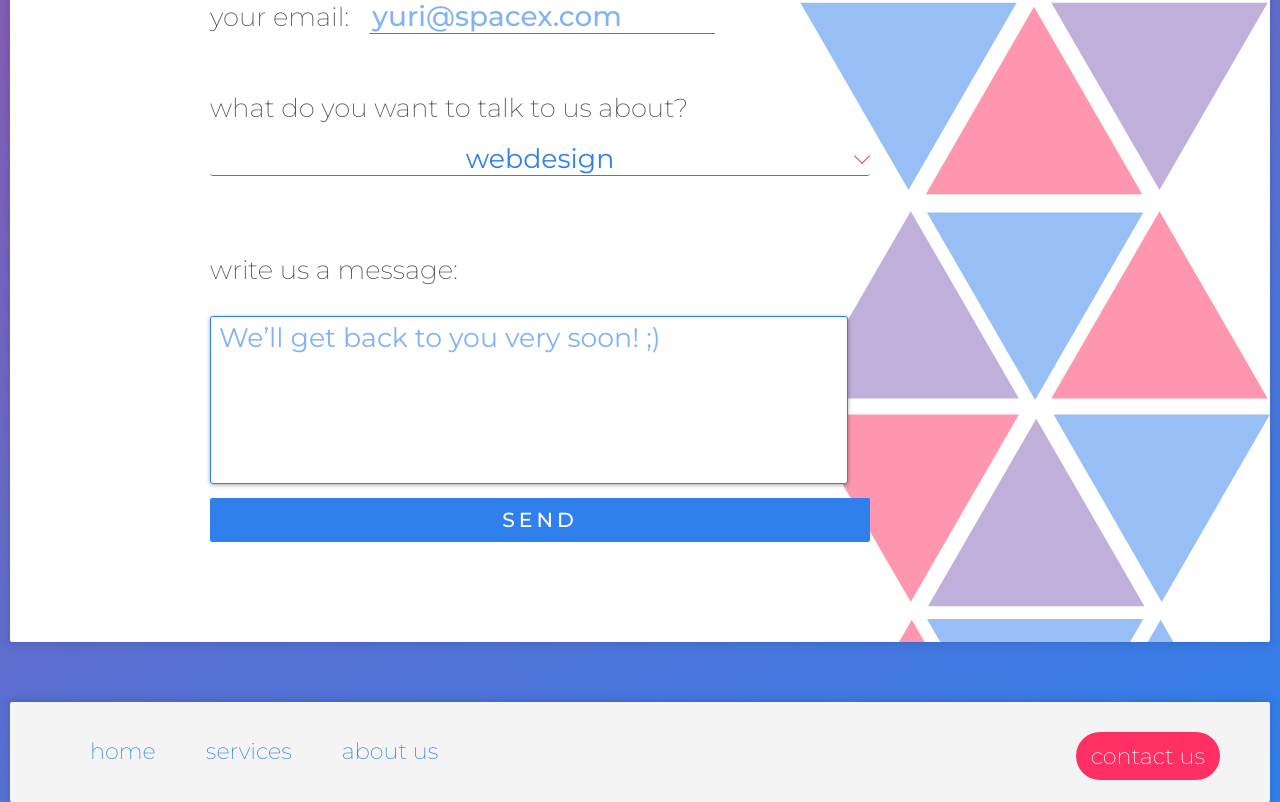
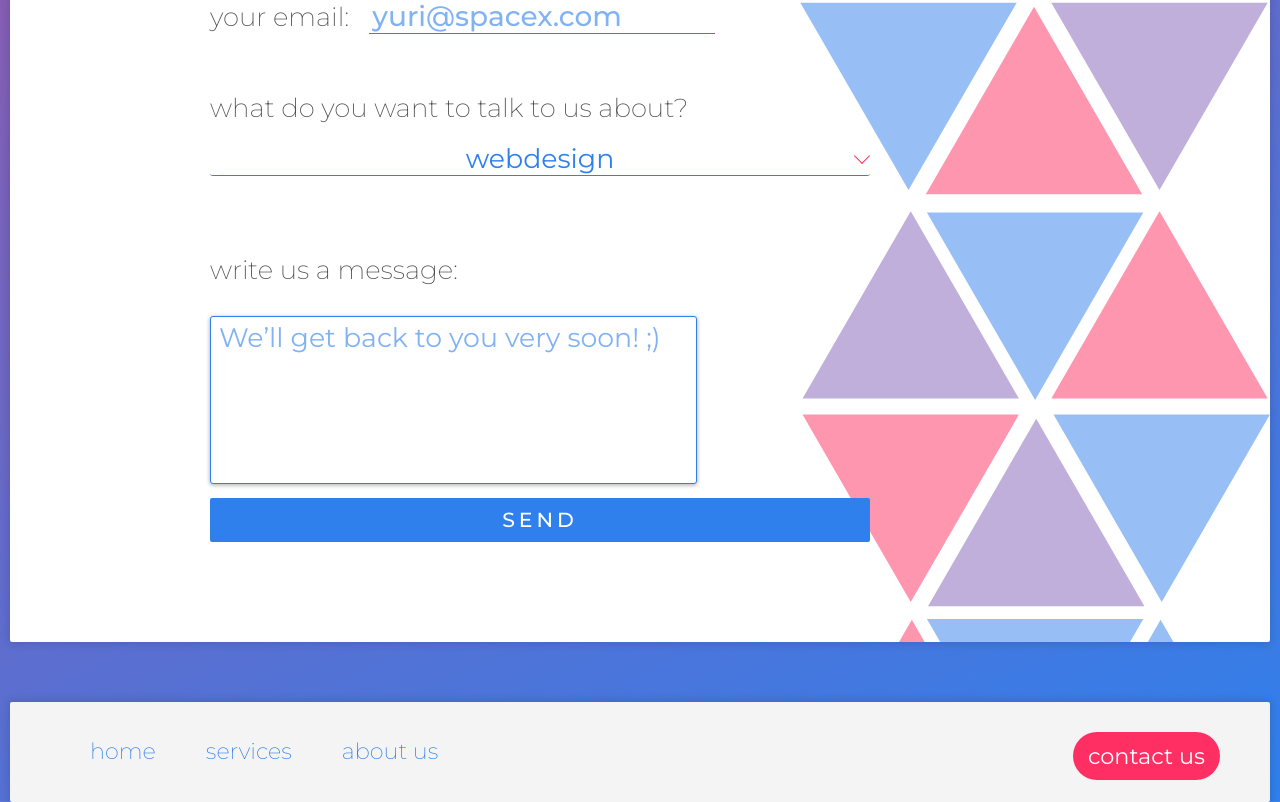
Before and after one commit to joordas/3gir, a React app: page / in a window 1280 px wide. Shown: the part 2004-2806 px from the top of the page. Built offline with nearby package versions, Linux system fonts and the light colour scheme.

Commit message:
added a bunch of new responsive rules, I think smartphone version is almost ok now.

```diff
--- a/public/css/globals.css
+++ b/public/css/globals.css
@@ -84,14 +84,13 @@ a {
     display: flex;
     padding-left: 50px;
     padding-top: 30px;
-    margin-bottom: 30%;
+    margin-bottom: 100px;
     z-index: 10;
     flex-direction: row;
     max-height: 150px;
     max-width: 400px;
   }
 }
-
 
 @media (max-width: 1000px) {
   body {
--- a/src/App.jsx
+++ b/src/App.jsx
@@ -11,9 +11,6 @@ import Services from "./components/Services";
 import Footer from "./components/Footer";
 import LetsTalk from "./components/LetsTalk";
 
-
-
-
 const SideDecoration = s.img`
   position: absolute;
   bottom: 0;
@@ -21,6 +18,9 @@ const SideDecoration = s.img`
   padding-bottom: 30px;
 @media (max-width: 1400px) {
   height: 50%;
+}
+@media (max-width: 700px) {
+  display: none;
 }
 `;
 
--- a/src/components/ContactForm.jsx
+++ b/src/components/ContactForm.jsx
@@ -6,6 +6,7 @@ const Form = styled.form`
   flex-direction: column;
   flex-wrap: wrap;
   max-width: 660px;
+
   z-index: 100;
 `;
 
@@ -21,7 +22,6 @@ const InputGroup = styled.div`
     display: flex;
     flex-direction: column;
     align-items: center;
-    padding-right: 20%;
   }
 `;
 
@@ -32,6 +32,9 @@ const Label = styled.label`
   font-size: 1.625rem;
   margin-right: 20px;
   margin-bottom: 20px;
+  @media (max-width: 700px) {
+    text-align: center;
+  }
 `;
 
 const TextInput = styled.input`
@@ -107,7 +110,8 @@ const TextArea = styled.textarea`
   box-shadow: 0 1px 5px rgba(0, 0, 0, 0.12), 0 1px 4px rgba(0, 0, 0, 0.24);
   transition: all 0.3s cubic-bezier(0.25, 0.8, 0.25, 1);
   @media (max-width: 700px) {
-    width: 120%;
+    max-width: 100vw;
+    overflow-x: hidden;
   }
   &::placeholder {
     font-family: var(--font-montserrat);
@@ -147,6 +151,10 @@ const Send = styled.input`
     transform: translateY(-2px);
     box-shadow: 0 10px 16px 0 rgba(0, 0, 0, 0.2);
     letter-spacing: 5px;
+  }
+  @media (max-width: 700px) {
+    // max-width: 90vw;
+    margin: 0 40px 20px;
   }
 `;
 
@@ -263,7 +271,7 @@ class ContactForm extends Component {
           <TextArea
             name="message"
             id="message"
-            cols="40"
+            cols="30"
             rows="5"
             placeholder="We’ll get back to you very soon! ;)"
             value={this.state.messageContent}
--- a/src/components/Footer.jsx
+++ b/src/components/Footer.jsx
@@ -5,6 +5,7 @@ import scrollToElement from "scroll-to-element";
 const Footerz = styled.div`
   background: #f4f4f4;
   display: flex;
+  flex-wrap: wrap;
   align-items: center;
   justify-content: space-between;
   height: 100px;
@@ -15,7 +16,7 @@ const Footerz = styled.div`
   margin-top: 60px;
   @media (max-width: 700px) {
     align-items: flex-start;
-    padding: 0px 1px;
+    padding: 10px 5px;
   }
   .footer-link {
     display: flex;
@@ -32,7 +33,8 @@ const Footerz = styled.div`
     margin-left: 10px;
     cursor: pointer;
     @media (max-width: 700px) {
-      font-size: 1rem;
+      font-size: 0.85rem;
+      font-weight: 400;
       margin-left: 0px;
       margin-top: 10px;
     }
@@ -43,10 +45,10 @@ const Footerz = styled.div`
     padding: 10px 15px;
     border-radius: 35px;
     background-color: var(--pink);
-    font-weight: 200;
+    font-weight: 400;
     @media (max-width: 700px) {
-      margin-top: 10px;
       font-size: 1rem;
+      font-weight: 500;
       padding: 10px 9px;
     }
   }
--- a/src/components/LetsTalk.jsx
+++ b/src/components/LetsTalk.jsx
@@ -11,7 +11,7 @@ const Container = styled.div`
   min-height: 400px;
   padding-left: 200px;
   @media (max-width: 700px) {
-    padding-left: 20%;
+    padding-left: 0;
     align-items: center;
   }
 `;
@@ -33,6 +33,10 @@ const Gradient = styled.span`
   -webkit-text-fill-color: transparent;
   padding-top: 40px;
   margin-bottom: 50px;
+  @media (max-width: 700px) {
+    text-align: center;
+    font-size: 4rem;
+  }
 `;
 
 const Triangles = styled.img`
--- a/src/components/LogoHeader.jsx
+++ b/src/components/LogoHeader.jsx
@@ -12,9 +12,9 @@ const Logo = styled.div`
     padding-right: 0;
   }
   @media (max-width: 700px) {
-
+    padding-left: 20px;
   }
- `;
+`;
 
 const WeAre = styled.span`
   color: var(--black);
@@ -38,6 +38,8 @@ const Gradient = styled.span`
   }
   @media (max-width: 700px) {
     padding-top: 20px;
+    padding-left: 0;
+    margin-left: 0;
   }
 `;
 
@@ -46,7 +48,6 @@ const LogoSVG = styled.img`
   width: 198px;
   @media (max-width: 700px) {
     padding-left: 0px;
-    margin-left: -85%;
   }
 `;
 
@@ -57,6 +58,8 @@ const Align = styled.span`
   align-items: center;
   @media (max-width: 700px) {
     flex-direction: column;
+    margin-left: 0;
+    align-items: flex-start;
   }
 `;
 
--- a/src/components/Services.jsx
+++ b/src/components/Services.jsx
@@ -34,7 +34,6 @@ right: 150px;
 }
 `;
 
-
 const WhatWeDoResp = s.div`
 @media (max-width: 700px) {
   flex-direction: column;
@@ -42,7 +41,6 @@ const WhatWeDoResp = s.div`
   align-items: center;
 }
 `;
-
 
 const ServicesPanel = s.div`
   background-color: #f2f2f2;
@@ -68,11 +66,18 @@ const Service = s.div`
   grid-template-columns: 100px 1fr;
   padding: 20px;
   grid-column-gap: 50px;
+  @media (max-width: 700px) {
+    grid-template-columns: 1fr;
+    grid-template-rows: 1fr 1fr;
+  }
 `;
 
 const ServiceImage = s.img`
   width: 100px;
   fill: blue;
+  @media (max-width: 700px) {
+    margin: 0 auto;
+  }
 `;
 
 const Title = s.h1`
```
